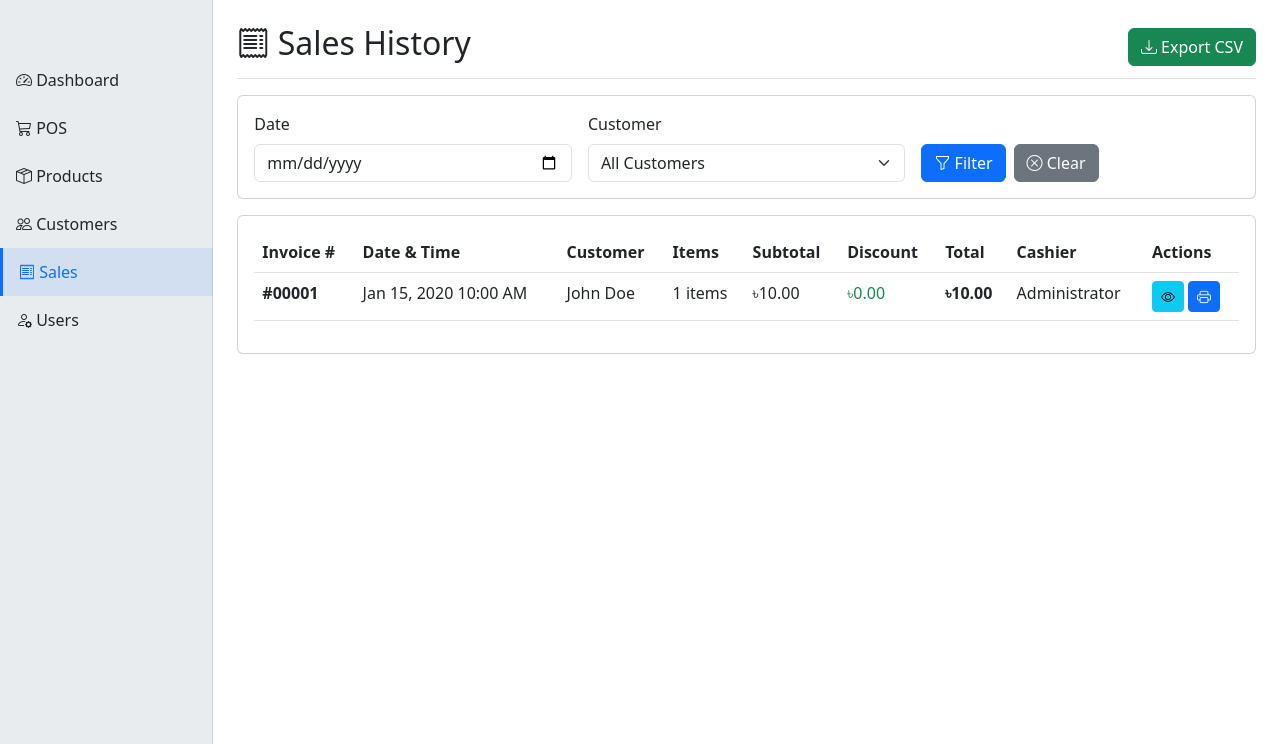
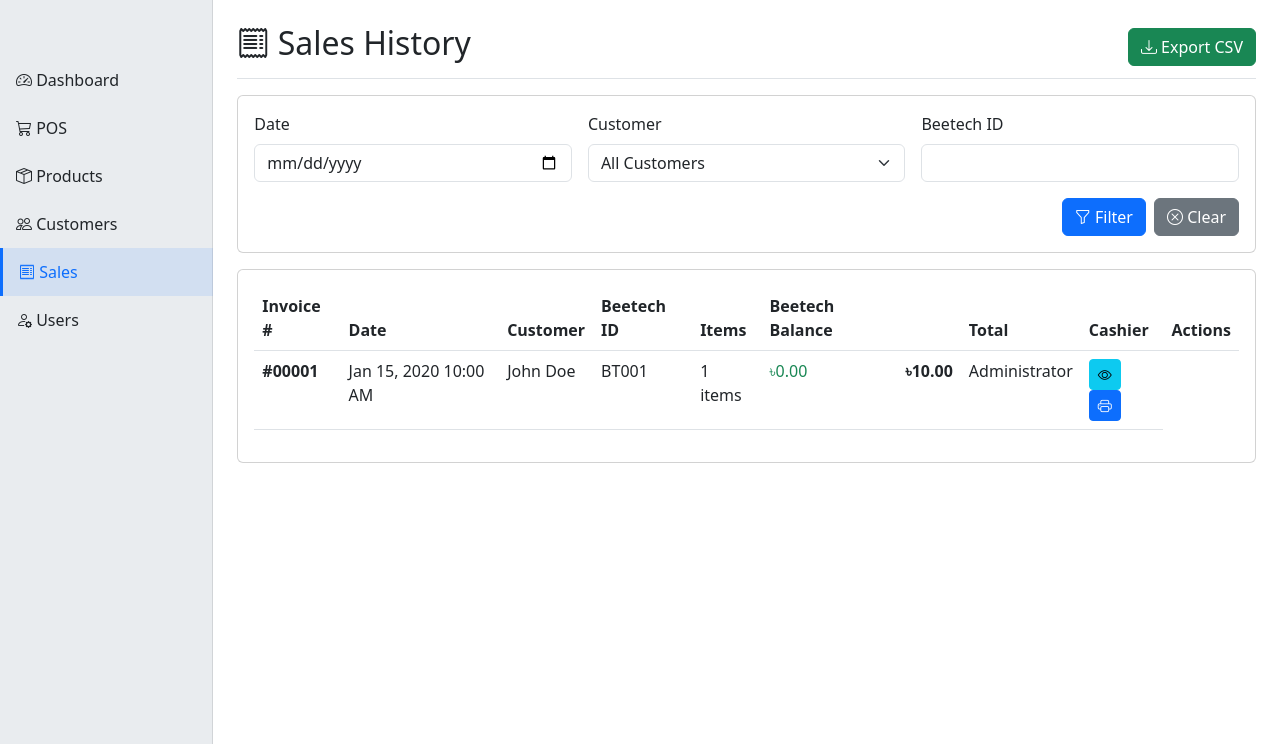
Before and after one commit to arefin-nabil/ADS-POS_Web_Sofrware, a PHP site: page /sales.php in a window 1280 px wide. Shown: the part 56-800 px from the top of the page. Run offline with PHP 8.4, Linux system fonts and the light colour scheme; a user stored in the database is signed in; data comes from the database, SQL or seed files in the repository; tables that the repository leaves empty hold one stand-in row (values such as "Sample post").

Commit message:
Final commit

```diff
--- a/config.php
+++ b/config.php
@@ -1,4 +1,8 @@
 <?php
+ini_set('display_errors', 1);
+ini_set('display_startup_errors', 1);
+error_reporting(E_ALL);
+
 // Start output buffering and session immediately
 ob_start();
 if (session_status() === PHP_SESSION_NONE) {
@@ -7,9 +11,9 @@ if (session_status() === PHP_SESSION_NONE) {
 
 // Database Configuration
 define('DB_HOST', 'localhost');
-define('DB_USER', 'root');
-define('DB_PASS', '');
-define('DB_NAME', 'pos_system');
+define('DB_USER', 'binaryba_wsrtbd_admin');
+define('DB_PASS', '@refin256wsrtbd');
+define('DB_NAME', 'binaryba_pos_system');
 
 // Create database connection
 $conn = new mysqli(DB_HOST, DB_USER, DB_PASS, DB_NAME);
--- a/dashboard.php
+++ b/dashboard.php
@@ -47,13 +47,14 @@ $lowStockProducts = $conn->query("SELECT * FROM products WHERE stock < 20 ORDER
                         <h6 class="card-title mb-0">Today's Sales</h6>
                         <h2 class="mt-2 mb-0">৳<?php echo number_format($todaySales, 2); ?></h2>
                     </div>
-                    <div class="fs-1">
-                        <i class="bi bi-currency-rupee"></i>
+                    <div class="fs-1 fw-bold">
+                        ৳
                     </div>
                 </div>
             </div>
         </div>
     </div>
+
 
     <div class="col-md-3">
         <div class="card bg-success text-white">
--- a/sales.php
+++ b/sales.php
@@ -8,18 +8,22 @@ if (isset($_GET['export'])) {
     header('Content-Disposition: attachment; filename="sales_' . date('Y-m-d') . '.csv"');
 
     $output = fopen('php://output', 'w');
-    fputcsv($output, array('Invoice', 'Date', 'Customer', 'Subtotal', 'Discount', 'Total', 'Cashier'));
+    fputcsv($output, array('Invoice', 'Date', 'Customer', 'Beetech ID', 'Subtotal', 'Discount', 'Total', 'Cashier'));
 
-    $result = $conn->query("SELECT s.*, c.name as customer_name, u.fullname as cashier
+    $result = $conn->query("
+        SELECT s.*, c.name AS customer_name, c.beetech_id AS customer_beetech, u.fullname AS cashier
         FROM sales s
         JOIN customers c ON s.customer_id = c.id
         JOIN users u ON s.created_by = u.id
-                            ORDER BY s.created_at DESC");
+        ORDER BY s.created_at DESC
+    ");
+
     while ($row = $result->fetch_assoc()) {
         fputcsv($output, array(
             str_pad($row['id'], 5, '0', STR_PAD_LEFT),
             date('Y-m-d H:i:s', strtotime($row['created_at'])),
             $row['customer_name'],
+            $row['customer_beetech'],
             $row['subtotal'],
             $row['discount'],
             $row['total'],
@@ -37,36 +41,54 @@ $offset = ($page - 1) * $limit;
 
 // Filters
 $where = "1=1";
-if (isset($_GET['date']) && $_GET['date']) {
+
+if (!empty($_GET['date'])) {
     $date = clean($_GET['date']);
     $where .= " AND DATE(s.created_at) = '$date'";
 }
-if (isset($_GET['customer']) && $_GET['customer']) {
+
+if (!empty($_GET['customer'])) {
     $customer = intval($_GET['customer']);
     $where .= " AND s.customer_id = $customer";
 }
 
-// Get total count
-$total = $conn->query("SELECT COUNT(*) as count FROM sales s WHERE $where")->fetch_assoc()['count'];
+if (!empty($_GET['beetech_id'])) {
+    $beetech_id = clean($_GET['beetech_id']);
+    $where .= " AND c.beetech_id = '$beetech_id'";
+}
+
+// Total count
+$total = $conn->query("
+    SELECT COUNT(*) AS count
+    FROM sales s
+    JOIN customers c ON s.customer_id = c.id
+    WHERE $where
+")->fetch_assoc()['count'];
 $totalPages = ceil($total / $limit);
 
-// Get sales
-$sales = $conn->query("SELECT s.*, c.name as customer_name, u.fullname as cashier
+// Sales list
+$sales = $conn->query("
+    SELECT s.*, c.name AS customer_name, c.beetech_id AS customer_beetech, u.fullname AS cashier
     FROM sales s
     JOIN customers c ON s.customer_id = c.id
     JOIN users u ON s.created_by = u.id
     WHERE $where
     ORDER BY s.created_at DESC
-                       LIMIT $limit OFFSET $offset");
+    LIMIT $limit OFFSET $offset
+");
 
-// Get customers for filter
+// Customers for filter dropdown
 $customers = $conn->query("SELECT * FROM customers ORDER BY name");
 ?>
 
 <div class="d-flex justify-content-between flex-wrap flex-md-nowrap align-items-center pb-2 mb-3 border-bottom">
     <h1 class="h2"><i class="bi bi-receipt"></i> Sales History</h1>
-    <div class="btn-toolbar mb-2 mb-md-0">
-        <a href="?export=1<?php echo isset($_GET['date']) ? '&date=' . $_GET['date'] : ''; ?><?php echo isset($_GET['customer']) ? '&customer=' . $_GET['customer'] : ''; ?>" class="btn btn-success">
+    <div class="btn-toolbar">
+        <a href="?export=1
+            <?php echo !empty($_GET['date']) ? '&date=' . $_GET['date'] : ''; ?>
+            <?php echo !empty($_GET['customer']) ? '&customer=' . $_GET['customer'] : ''; ?>
+            <?php echo !empty($_GET['beetech_id']) ? '&beetech_id=' . $_GET['beetech_id'] : ''; ?>"
+            class="btn btn-success">
             <i class="bi bi-download"></i> Export CSV
         </a>
     </div>
@@ -91,7 +113,11 @@ $customers = $conn->query("SELECT * FROM customers ORDER BY name");
                     <?php endwhile; ?>
                 </select>
             </div>
-            <div class="col-md-4 d-flex align-items-end">
+            <div class="col-md-4">
+                <label class="form-label">Beetech ID</label>
+                <input type="text" class="form-control" name="beetech_id" value="<?php echo $_GET['beetech_id'] ?? ''; ?>">
+            </div>
+            <div class="col-md-12 d-flex justify-content-end">
                 <button type="submit" class="btn btn-primary me-2">
                     <i class="bi bi-funnel"></i> Filter
                 </button>
@@ -110,11 +136,11 @@ $customers = $conn->query("SELECT * FROM customers ORDER BY name");
                 <thead>
                     <tr>
                         <th>Invoice #</th>
-                        <th>Date & Time</th>
+                        <th>Date</th>
                         <th>Customer</th>
+                        <th>Beetech ID</th>
                         <th>Items</th>
-                        <th>Subtotal</th>
-                        <th>Discount</th>
+                        <th>Beetech Balance<th>
                         <th>Total</th>
                         <th>Cashier</th>
                         <th>Actions</th>
@@ -122,16 +148,16 @@ $customers = $conn->query("SELECT * FROM customers ORDER BY name");
                 </thead>
                 <tbody>
                     <?php while ($sale = $sales->fetch_assoc()):
-                        $itemCount = $conn->query("SELECT COUNT(*) as count FROM sale_items WHERE sale_id = {$sale['id']}")->fetch_assoc()['count'];
+                        $itemCount = $conn->query("SELECT COUNT(*) AS count FROM sale_items WHERE sale_id = {$sale['id']}")->fetch_assoc()['count'];
                     ?>
                         <tr>
                             <td><strong>#<?php echo str_pad($sale['id'], 5, '0', STR_PAD_LEFT); ?></strong></td>
                             <td><?php echo date('M d, Y h:i A', strtotime($sale['created_at'])); ?></td>
                             <td><?php echo $sale['customer_name']; ?></td>
+                            <td><?php echo $sale['customer_beetech']; ?></td>
                             <td><?php echo $itemCount; ?> items</td>
-                            <td>৳<?php echo number_format($sale['subtotal'], 2); ?></td>
                             <td class="text-success">৳<?php echo number_format($sale['discount'], 2); ?></td>
-                            <td><strong>৳<?php echo number_format($sale['total'], 2); ?></strong></td>
+                            <td><strong>৳<?php echo number_format($sale['subtotal'], 2); ?></strong></td>
                             <td><?php echo $sale['cashier']; ?></td>
                             <td>
                                 <button class="btn btn-sm btn-info" onclick="viewDetails(<?php echo $sale['id']; ?>)">
@@ -152,15 +178,15 @@ $customers = $conn->query("SELECT * FROM customers ORDER BY name");
             <nav>
                 <ul class="pagination justify-content-center">
                     <li class="page-item <?php echo $page <= 1 ? 'disabled' : ''; ?>">
-                        <a class="page-link" href="?page=<?php echo $page - 1; ?><?php echo isset($_GET['date']) ? '&date=' . $_GET['date'] : ''; ?><?php echo isset($_GET['customer']) ? '&customer=' . $_GET['customer'] : ''; ?>">Previous</a>
+                        <a class="page-link" href="?page=<?php echo $page - 1; ?><?php echo !empty($_GET['date']) ? '&date=' . $_GET['date'] : ''; ?><?php echo !empty($_GET['customer']) ? '&customer=' . $_GET['customer'] : ''; ?><?php echo !empty($_GET['beetech_id']) ? '&beetech_id=' . $_GET['beetech_id'] : ''; ?>">Previous</a>
                     </li>
                     <?php for ($i = 1; $i <= $totalPages; $i++): ?>
                         <li class="page-item <?php echo $page == $i ? 'active' : ''; ?>">
-                            <a class="page-link" href="?page=<?php echo $i; ?><?php echo isset($_GET['date']) ? '&date=' . $_GET['date'] : ''; ?><?php echo isset($_GET['customer']) ? '&customer=' . $_GET['customer'] : ''; ?>"><?php echo $i; ?></a>
+                            <a class="page-link" href="?page=<?php echo $i; ?><?php echo !empty($_GET['date']) ? '&date=' . $_GET['date'] : ''; ?><?php echo !empty($_GET['customer']) ? '&customer=' . $_GET['customer'] : ''; ?><?php echo !empty($_GET['beetech_id']) ? '&beetech_id=' . $_GET['beetech_id'] : ''; ?>"><?php echo $i; ?></a>
                         </li>
                     <?php endfor; ?>
                     <li class="page-item <?php echo $page >= $totalPages ? 'disabled' : ''; ?>">
-                        <a class="page-link" href="?page=<?php echo $page + 1; ?><?php echo isset($_GET['date']) ? '&date=' . $_GET['date'] : ''; ?><?php echo isset($_GET['customer']) ? '&customer=' . $_GET['customer'] : ''; ?>">Next</a>
+                        <a class="page-link" href="?page=<?php echo $page + 1; ?><?php echo !empty($_GET['date']) ? '&date=' . $_GET['date'] : ''; ?><?php echo !empty($_GET['customer']) ? '&customer=' . $_GET['customer'] : ''; ?><?php echo !empty($_GET['beetech_id']) ? '&beetech_id=' . $_GET['beetech_id'] : ''; ?>">Next</a>
                     </li>
                 </ul>
             </nav>
@@ -178,7 +204,7 @@ $customers = $conn->query("SELECT * FROM customers ORDER BY name");
             </div>
             <div class="modal-body" id="saleDetailsContent">
                 <div class="text-center">
-                    <div class="spinner-border" role="status"></div>
+                    <div class="spinner-border"></div>
                 </div>
             </div>
         </div>
@@ -190,7 +216,7 @@ $customers = $conn->query("SELECT * FROM customers ORDER BY name");
         const modal = new bootstrap.Modal(document.getElementById('saleDetailsModal'));
         modal.show();
 
-        fetch('get_sale_details.php?id=' + saleId)
+        fetch('sale_details.php?id=' + saleId)
             .then(response => response.text())
             .then(html => {
                 document.getElementById('saleDetailsContent').innerHTML = html;
```
Also changed, not shown: pos.php (+9 -9 lines), sale_details.php (+30 -22 lines), tst.php (deleted, +0 -8 lines). Lines whose indentation alone changed are shown as unchanged.
